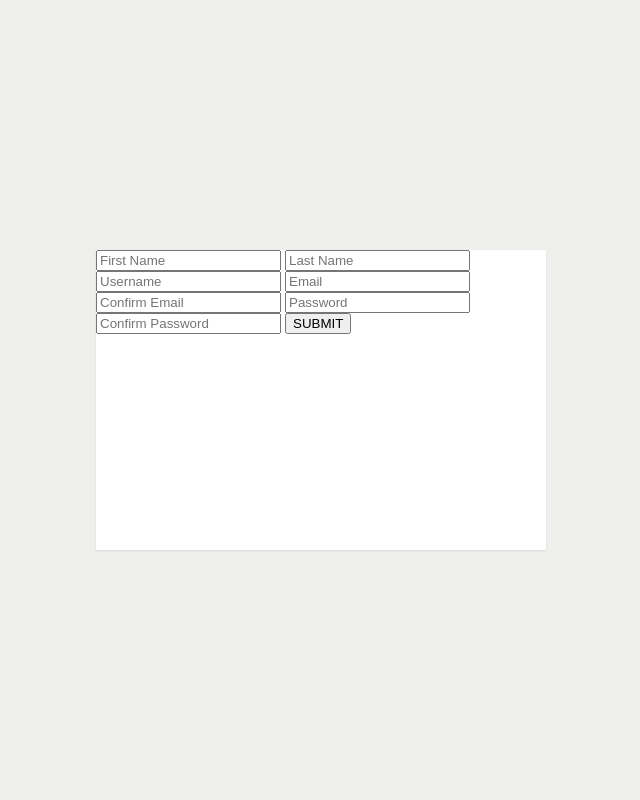
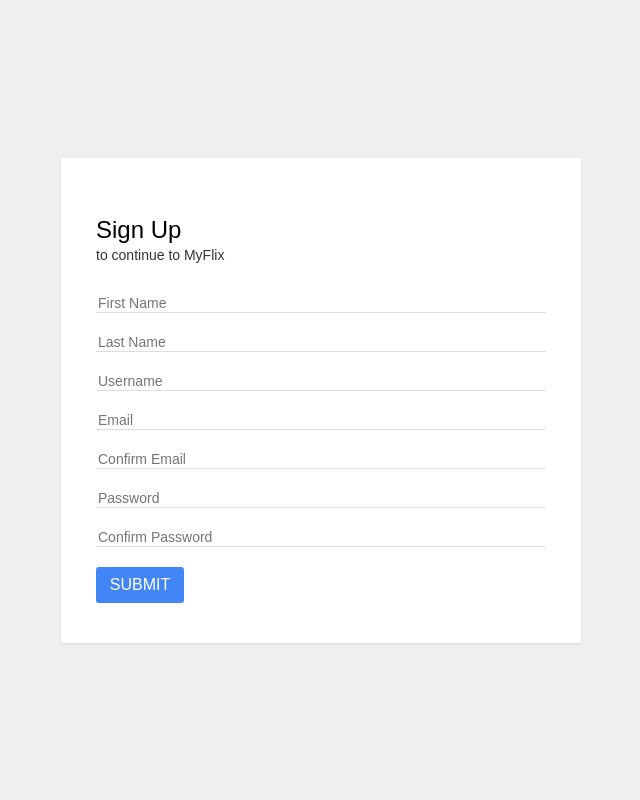
Before and after one commit to valchevgd/my-videos, a PHP site: page /register.php in a window 1280 px wide. Shown: the whole page, without its empty margins (319-959 px from the left). Run offline with PHP 8.4, Linux system fonts and the light colour scheme.

Commit message:
Styling Register form. Closes master#5

```diff
--- a/assets/style/style.css
+++ b/assets/style/style.css
@@ -1,3 +1,8 @@
+* {
+    font-family: Arial, Helvetica, sans-serif;
+    color: #333333;
+}
+
 html,
 body {
     height: 100%;
@@ -19,4 +24,49 @@ body {
     max-height: 100%;
     width: 450px;
     box-shadow: rgba(0, 0, 0, 0.1) 0 1px 2px;
+    padding: 20px 35px;
 }
+
+.column form {
+    display: flex;
+    flex-direction: column;
+}
+
+.column form input[type='text'],
+.column form input[type='email'],
+.column form input[type='password'] {
+    font-size: 14px;
+    margin: 10px 0;
+    border: none;
+    border-bottom: 1px solid #dedede;
+}
+
+.column form input[type='submit'] {
+    background-color: #4285f4;
+    color: #fff;
+    height: 36px;
+    width: 88px;
+    border: none;
+    border-radius: 3px;
+    font-weight: 500;
+    margin-top: 10px;
+    margin-bottom: 20px;
+    font-size: 16px;
+}
+
+.column .header {
+    padding: 20px 0;
+}
+
+.column .header h3 {
+    font-size: 24px;
+    font-weight: 400;
+    line-height: 32px;
+    margin: 0;
+    padding-top: 16px;
+    color: #000000;
+}
+
+.column .header span {
+    font-size: 14px;
+}
--- a/register.php
+++ b/register.php
@@ -7,6 +7,12 @@
 <body>
 <div class="sign-in-container">
 	<div class="column">
+
+		<div class="header">
+			<h3>Sign Up</h3>
+			<span>to continue to MyFlix</span>
+		</div>
+
 		<form action="" method="post">
 			<input type="text" name="first_name" placeholder="First Name" required>
 
```
